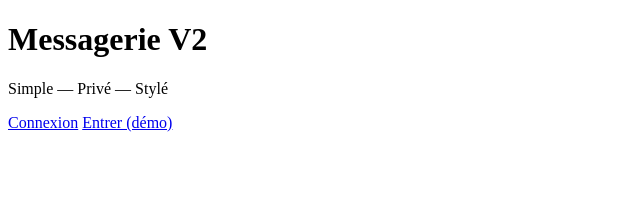
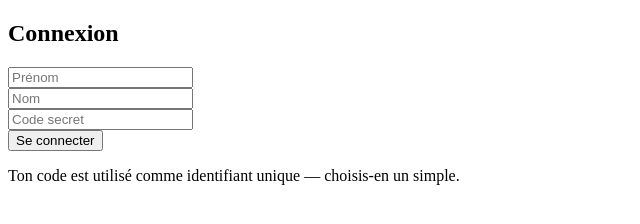
Before and after one commit to 1tonytheking-star/messagerie-v2, a website: page public/index.html in a window 1280 px wide. Shown: the whole page, without its empty margins (0-640 px from the left). Drawn offline with nearby package versions, Linux system fonts and the light colour scheme.

Commit message:
Update index.html

```diff
--- a/public/index.html
+++ b/public/index.html
@@ -3,17 +3,30 @@
 <head>
   <meta charset="utf-8" />
   <meta name="viewport" content="width=device-width,initial-scale=1" />
-  <title>Messagerie V2 — Accueil</title>
+  <title>Se connecter — Messagerie V2</title>
   <link rel="stylesheet" href="style.css" />
 </head>
 <body>
   <main class="center-card">
-    <h1>Messagerie V2</h1>
-    <p class="muted">Simple — Privé — Stylé</p>
-    <div class="buttons">
-      <a class="btn" href="index.html">Connexion</a>
-      <a class="btn ghost" href="chat.html">Entrer (démo)</a>
-    </div>
+    <h2>Connexion</h2>
+    <form id="loginForm" class="form">
+      <div class="row">
+        <input id="name" placeholder="Prénom" autocomplete="given-name" required />
+      </div>
+      <div class="row">
+        <input id="surname" placeholder="Nom" autocomplete="family-name" required />
+      </div>
+      <div class="row">
+        <input id="code" placeholder="Code secret" type="password" required />
+      </div>
+      <div class="row">
+        <button class="btn" type="submit">Se connecter</button>
+      </div>
+      <p class="muted small">Ton code est utilisé comme identifiant unique — choisis-en un simple.</p>
+    </form>
   </main>
+
+  <script src="/socket.io/socket.io.js"></script>
+  <script src="login.js"></script>
 </body>
 </html>
```
